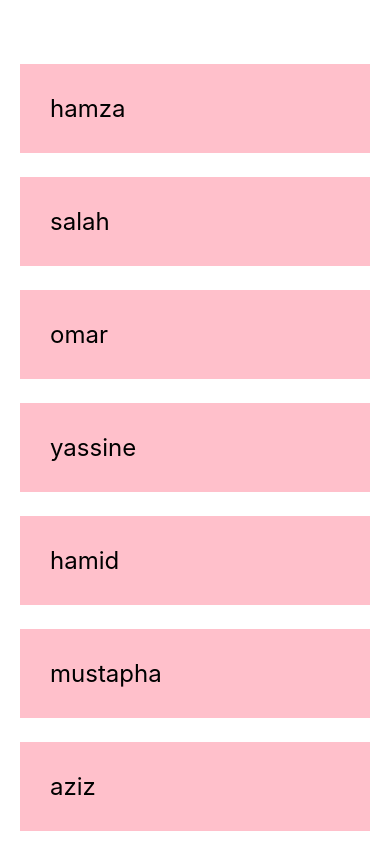
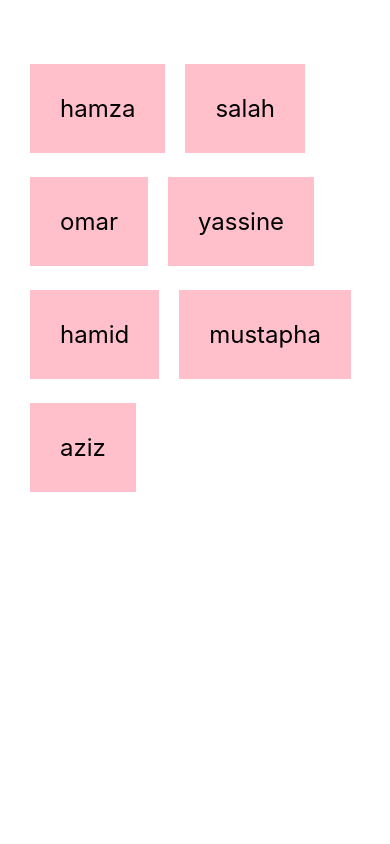
Before and after one commit to hamzajaa/myproject, a React Native app: screen / in a window 390 px wide. Built offline with nearby package versions, Linux system fonts and the light colour scheme.

Commit message:
change 5

```diff
--- a/App.js
+++ b/App.js
@@ -1,37 +1,44 @@
 import { useState } from 'react';
-import { StyleSheet, Text, View, ScrollView } from 'react-native';
+import { StyleSheet, Text, View, FlatList } from 'react-native';
 
 export default function App() {
   const [peopel, setPepeol] = useState([
-    { name: 'hamza', key: 1 },
-    { name: 'salah', key: 2 },
-    { name: 'omar', key: 3 },
-    { name: 'yassine', key: 4 },
-    { name: 'hamid', key: 5 },
-    { name: 'mustapha', key: 6 },
-    { name: 'aziz', key: 7 }
+    { name: 'hamza', id: 1 },
+    { name: 'salah', id: 2 },
+    { name: 'omar', id: 3 },
+    { name: 'yassine', id: 4 },
+    { name: 'hamid', id: 5 },
+    { name: 'mustapha', id: 6 },
+    { name: 'aziz', id: 7 }
   ]);
 
   return (
     <View style={styles.container}>
 
-      <ScrollView>
+      <FlatList
+        numColumns={2}
+        // keyExtractor={(item) => item.id}
+        data={peopel}
+        renderItem={({ item }) => (
+          <Text style={styles.item}>{item.name}</Text>
+        )}
+      />
 
+
+      {/* <FlatList  // automatically added a key and better performance
+        data={peopel}
+        renderItem={ ({ item }) => (
+          <Text style={styles.item}>{item.name}</Text>
+        )}
+      /> */}
+
+      {/* <ScrollView>
         {peopel.map(item => (
           <View key={item.key}>
             <Text style={styles.item}>{item.name}</Text>
           </View>
         ))}
-
-        {/* {peopel.map((item) => {
-          return (
-            <View key={item.key}>
-              <Text style={styles.item}>{item.name}</Text>
-            </View>
-          )
-        })} */}
-
-      </ScrollView>
+      </ScrollView> */}
 
     </View>
   );
@@ -51,5 +58,6 @@ const styles = StyleSheet.create({ // object : key value
     padding: 30,
     backgroundColor: 'pink',
     fontSize: 24,
+    marginHorizontal: 10,
   }
 });
```
